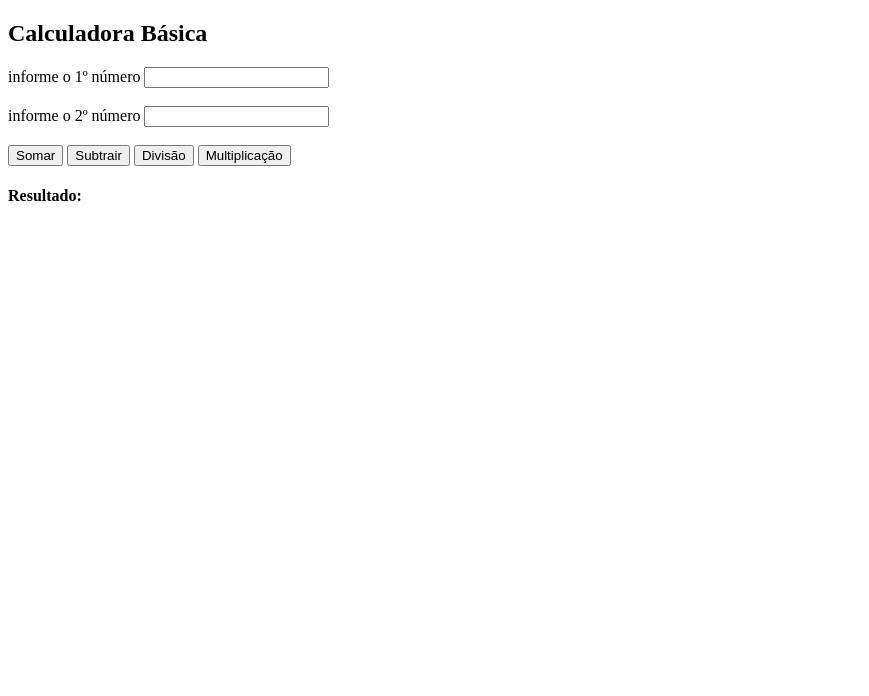
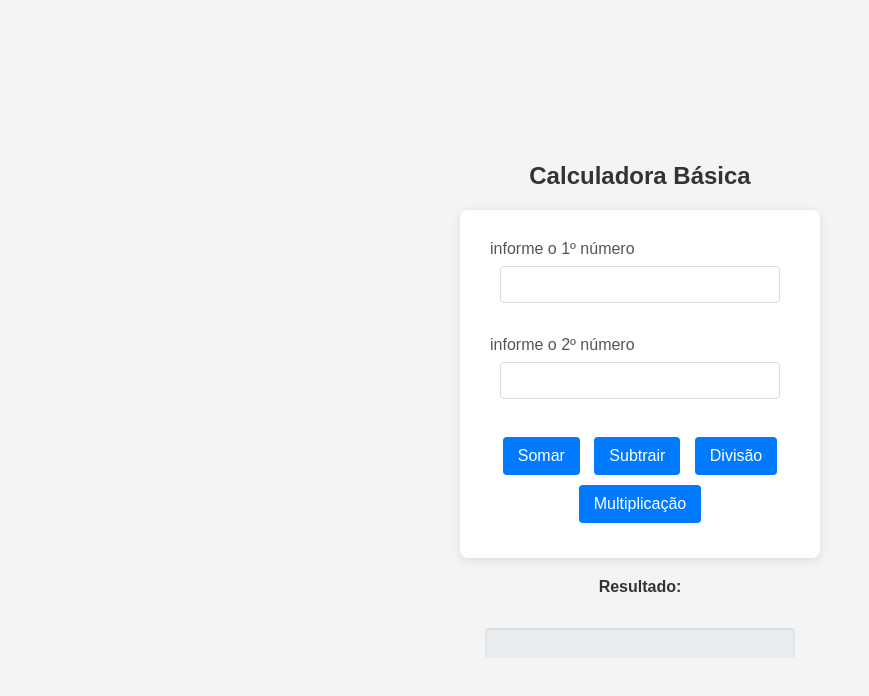
Before and after one commit to fanc1109/15-09-2025, a plain HTML site: page index.html in a window 1280 px wide. Shown: the whole page, without its empty margins (0-869 px from the left). Drawn offline with Linux system fonts and the light colour scheme.

Commit message:
2.
gemini

```diff
--- a/index.html
+++ b/index.html
@@ -5,6 +5,82 @@
     <meta charset="UTF-8">
     <meta name="viewport" content="width=device-width, initial-scale=1.0">
     <title>Calculadora</title>
+    <style>
+        body {
+    font-family: Arial, sans-serif;
+    display: flex;
+    flex-direction: column;
+    align-items: center;
+    justify-content: center;
+    min-height: 100vh;
+    background-color: #f4f4f4;
+    margin: 0;
+}
+
+h2 {
+    color: #333;
+    margin-bottom: 20px;
+}
+
+form {
+    background-color: #fff;
+    padding: 30px;
+    border-radius: 8px;
+    box-shadow: 0 2px 10px rgba(0, 0, 0, 0.1);
+    width: 300px;
+    text-align: center;
+}
+
+label {
+    display: block;
+    margin-bottom: 8px;
+    color: #555;
+    text-align: left;
+}
+
+input[type="number"] {
+    width: calc(100% - 20px);
+    padding: 10px;
+    margin-bottom: 15px;
+    border: 1px solid #ddd;
+    border-radius: 4px;
+    box-sizing: border-box;
+}
+
+button {
+    background-color: #007bff;
+    color: white;
+    padding: 10px 15px;
+    border: none;
+    border-radius: 4px;
+    cursor: pointer;
+    font-size: 16px;
+    margin: 5px;
+    transition: background-color 0.2s ease;
+}
+
+button:hover {
+    background-color: #0056b3;
+}
+
+h4 {
+    color: #333;
+    margin-top: 20px;
+}
+
+#resultado {
+    background-color: #e9ecef;
+    padding: 15px;
+    border-radius: 4px;
+    margin-top: 10px;
+    width: 280px;
+    text-align: center;
+    font-size: 1.2em;
+    color: #007bff;
+    font-weight: bold;
+    box-shadow: inset 0 1px 3px rgba(0, 0, 0, 0.1);
+}
+    </style>
 </head>
 
 <body>
```
